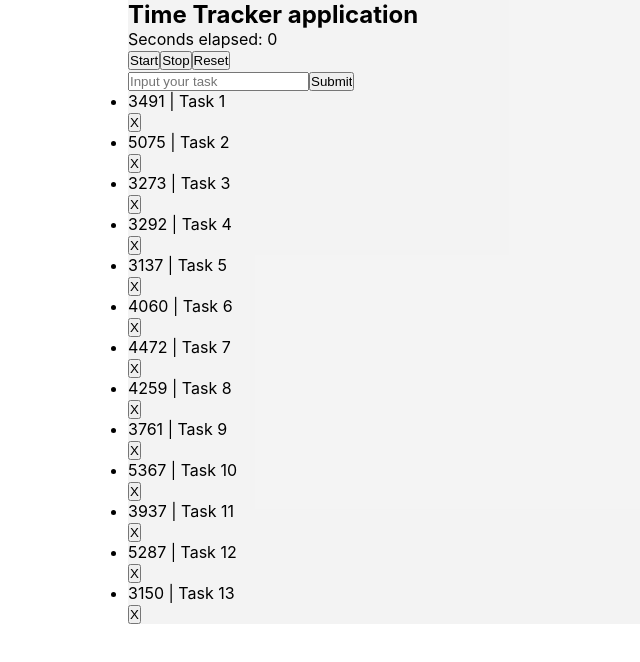
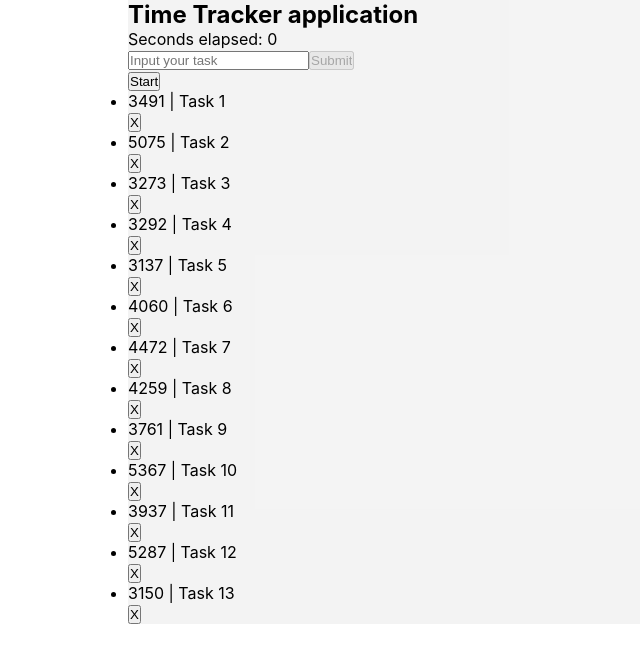
Before and after one commit to carlos-quintana/time-tracker, a React (Create React App) app: page / in a window 1280 px wide. Shown: the top 662 px of the page, without its empty margins (0-640 px from the left). Built offline with nearby package versions, Linux system fonts and the light colour scheme.

Commit message:
Conditional rendering for Timer controls

```diff
--- a/src/components/PanelInputs.jsx
+++ b/src/components/PanelInputs.jsx
@@ -8,7 +8,7 @@ const PanelInputs = ({ createNewTask }) => {
     // Holds the current amount of seconds the timer has counted
     const [seconds, setSeconds] = useState(0)
     // Keeps track of the state of the timer: it's running or it's stopped or it's zero
-    const [timerStatus, setTimerStatus] = useState("stopped");
+    const [timerStatus, setTimerStatus] = useState("reset");
 
     // Whenever the timer status is changed, it either creates an interval or clears it to keep track of the seconds
     useEffect(() => {
@@ -38,16 +38,12 @@ const PanelInputs = ({ createNewTask }) => {
     // These functions are used in the timer control buttons
     const startTimer = () => setTimerStatus("running")
     const stopTimer = () => setTimerStatus("stopped")
-    const resetTimer = () => { setTimerStatus("stopped"); setSeconds(0) }
+    const resetTimer = () => { setTimerStatus("reset"); setSeconds(0) }
 
     return (
         <div>
             {/* Timer Display */}
             <p>Seconds elapsed: {seconds}</p>
-            {/* Timer Controls */}
-            <button onClick={startTimer}>Start</button>
-            <button onClick={stopTimer}>Stop</button>
-            <button onClick={resetTimer}>Reset</button>
             {/* New Task Input */}
             <form onSubmit={handleSubmitNewTask}>
                 <input id="newTaskInput"
@@ -59,8 +55,14 @@ const PanelInputs = ({ createNewTask }) => {
                 <input id="submitNewTask"
                     name="submitNewTask"
                     type="submit"
-                    value="Submit" />
+                    value="Submit"
+                    // Only allow submissions when the timer is stopped and there is text in the input field
+                    disabled={!(timerStatus === "stopped") || (newTask === "")} />
             </form>
+            {/* Timer Controls */}
+            {timerStatus === "reset" && <button onClick={startTimer}>Start</button>}
+            {timerStatus === "running" && <button onClick={stopTimer}>Stop</button>}
+            {timerStatus === "stopped" && <button onClick={resetTimer}>Reset</button>}
         </div >
     );
 }
```
